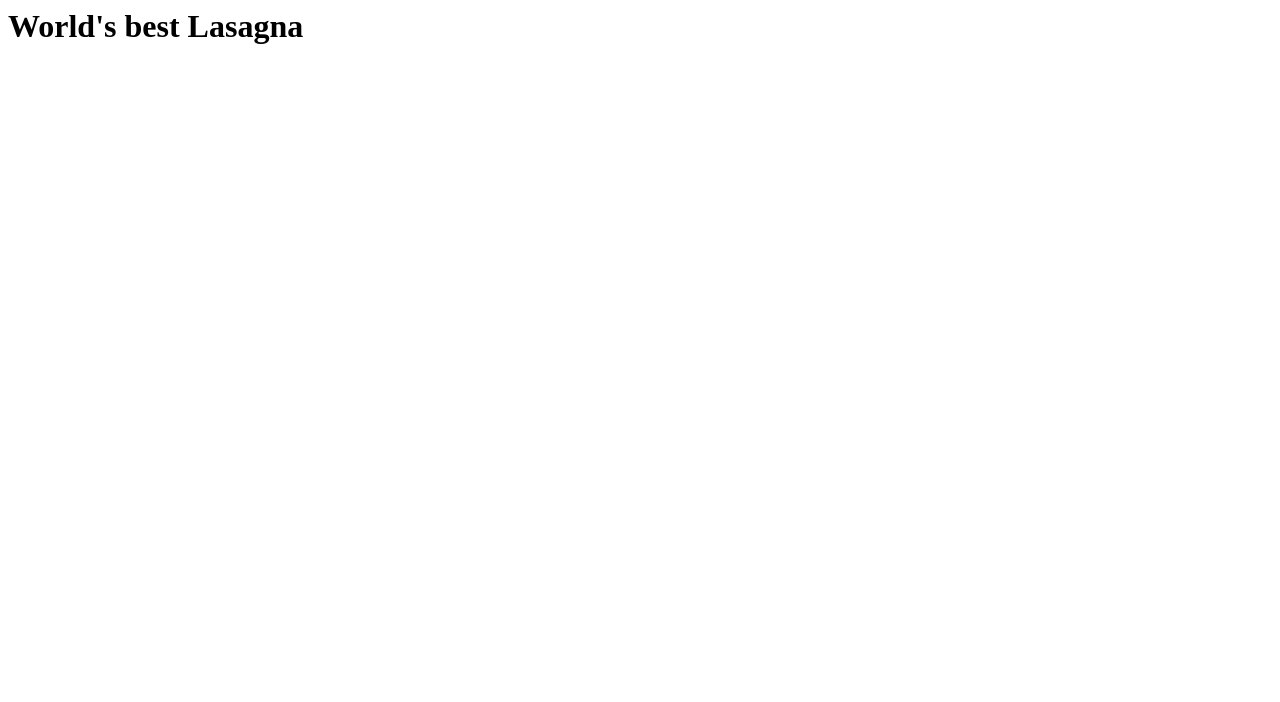
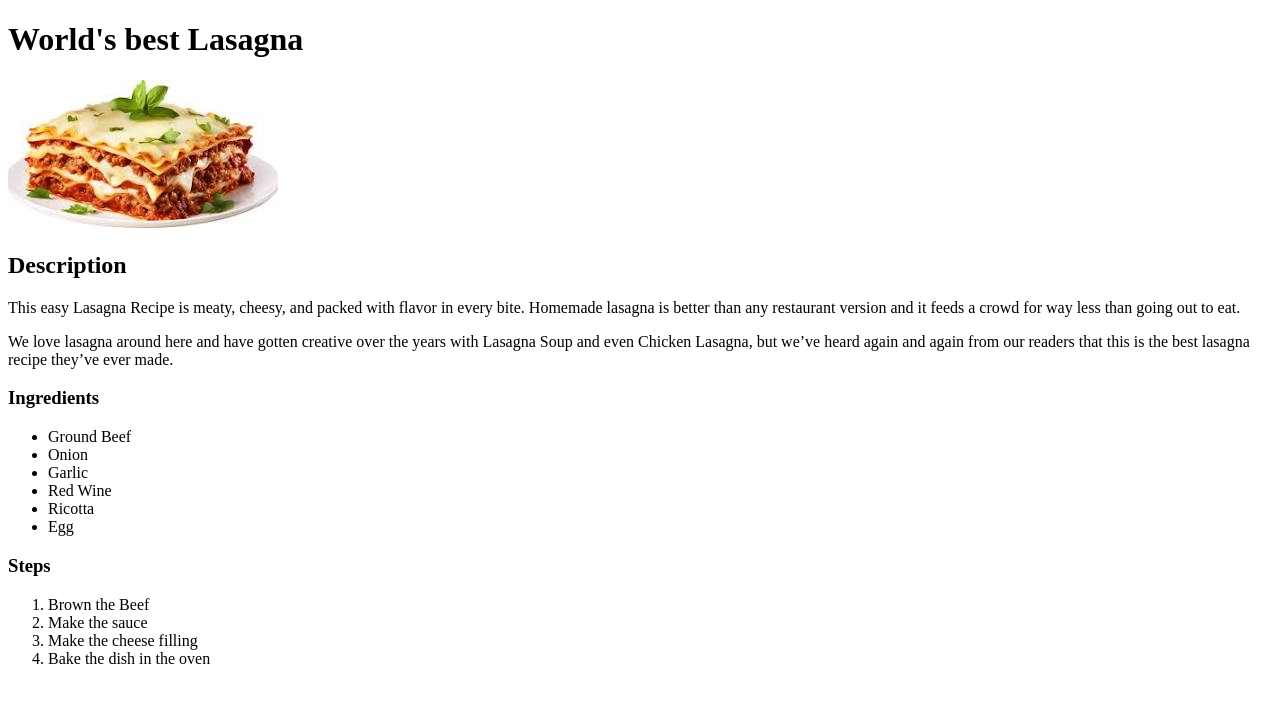
Before and after one commit to jackwillee/odin-recipes, a plain HTML site: page recipes/lasagna.html in a window 1280 px wide. Drawn offline with Linux system fonts and the light colour scheme.

Commit message:
added description and instructions for making the lasagne

```diff
--- a/recipes/lasagna.html
+++ b/recipes/lasagna.html
@@ -1 +1,32 @@
-<h1> World's best Lasagna</h1>
+<!DOCTYPE html>
+<html lang="en">
+<head>
+    <meta charset="UTF-8">
+    <meta name="viewport" content="width=device-width, initial-scale=1.0">
+    <title>Lasagna</title>
+</head>
+<body>
+    <h1> World's best Lasagna</h1>
+    <img src="../lasagna.jpeg" alt="picture of lasagna">
+    <h2> Description</h2>
+    <p> This easy Lasagna Recipe is meaty, cheesy, and packed with flavor in every bite. Homemade lasagna is better than any restaurant version and it feeds a crowd for way less than going out to eat.</p>
+    <p> We love lasagna around here and have gotten creative over the years with Lasagna Soup and even Chicken Lasagna, but we’ve heard again and again from our readers that this is the best lasagna recipe they’ve ever made.</p>
+    <h3> Ingredients</h3>
+    <ul>
+        <li> Ground Beef</li>
+        <li> Onion</li>
+        <li> Garlic</li>
+        <li> Red Wine</li>
+        <li> Ricotta</li>
+        <li> Egg</li>
+
+    </ul>
+    <h3> Steps</h3>
+    <ol>
+        <li> Brown the Beef</li>
+        <li> Make the sauce </li>
+        <li> Make the cheese filling</li>
+        <li> Bake the dish in the oven</li>
+    </ol>
+</body>
+</html>
```
Also changed, not shown: index.html (+1 -0 lines), lasagna.jpeg (added).
